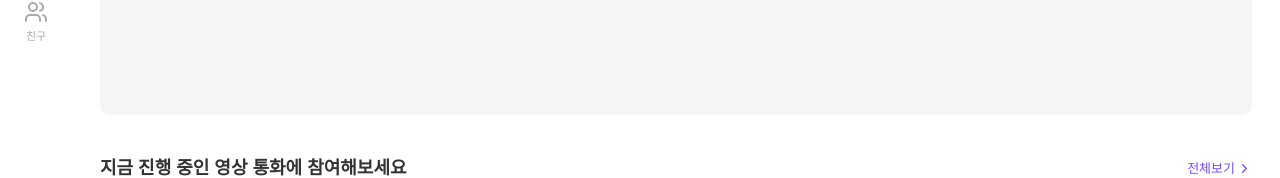
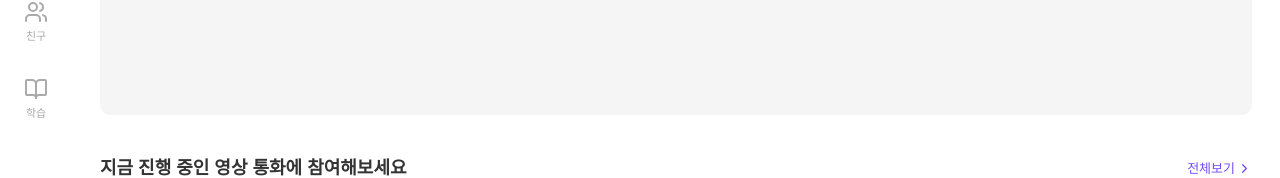
Before and after one commit to 3-1-ChoiInSawMan/gesture_client, a Next.js app: page / in a window 1280 px wide. Shown: the part 229-407 px from the top of the page. Built offline with nearby package versions, Linux system fonts and the light colour scheme.

Commit message:
feat: 사이드바 학습 메뉴 및 학습 페이지 추가

```diff
--- a/src/components/sidebar/Sidebar.tsx
+++ b/src/components/sidebar/Sidebar.tsx
@@ -2,12 +2,13 @@
 
 import Link from "next/link";
 import { usePathname } from "next/navigation";
-import { Home, Video, Users } from "lucide-react";
+import { Home, Video, Users, BookOpen } from "lucide-react";
 
 const menus = [
   { href: "/", icon: Home, label: "홈" },
   { href: "/call", icon: Video, label: "통화" },
   { href: "/friends", icon: Users, label: "친구" },
+  { href: "/learn", icon: BookOpen, label: "학습" },
 ];
 
 export default function SideBar() {
```
